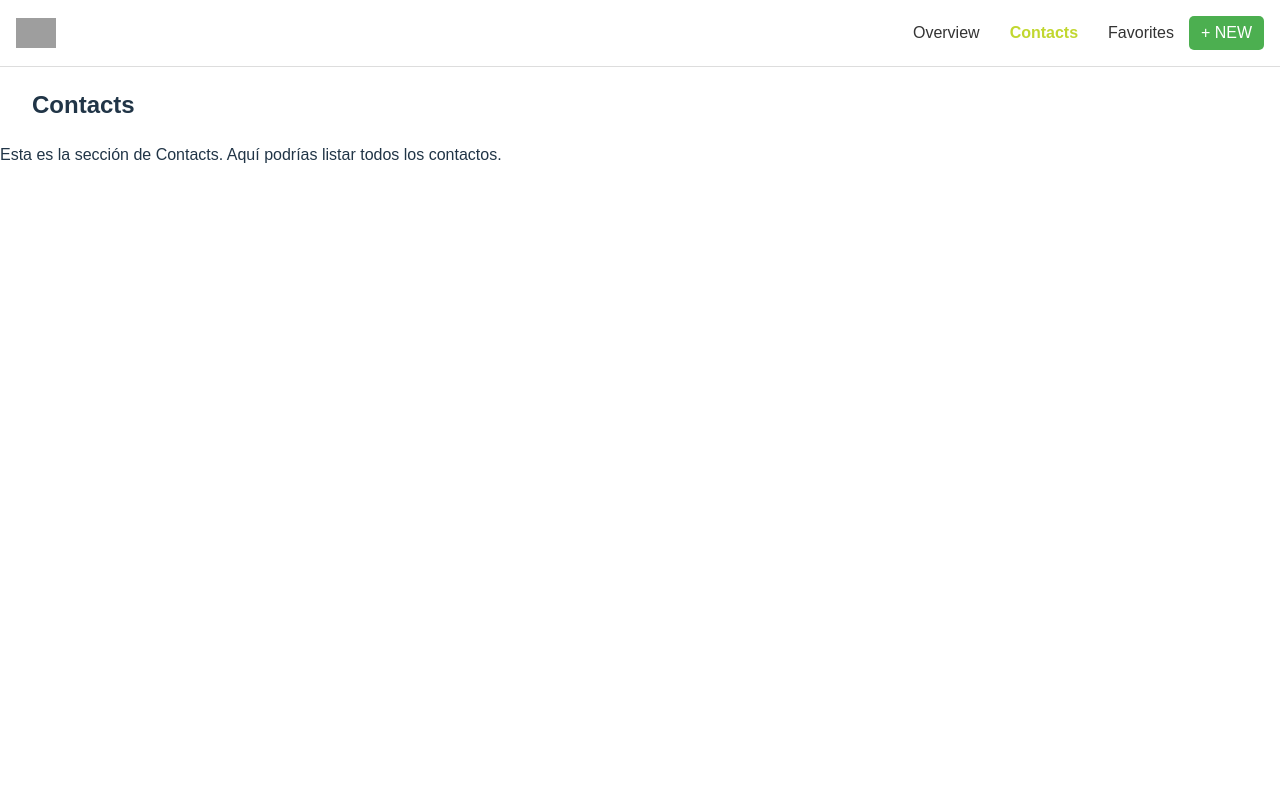
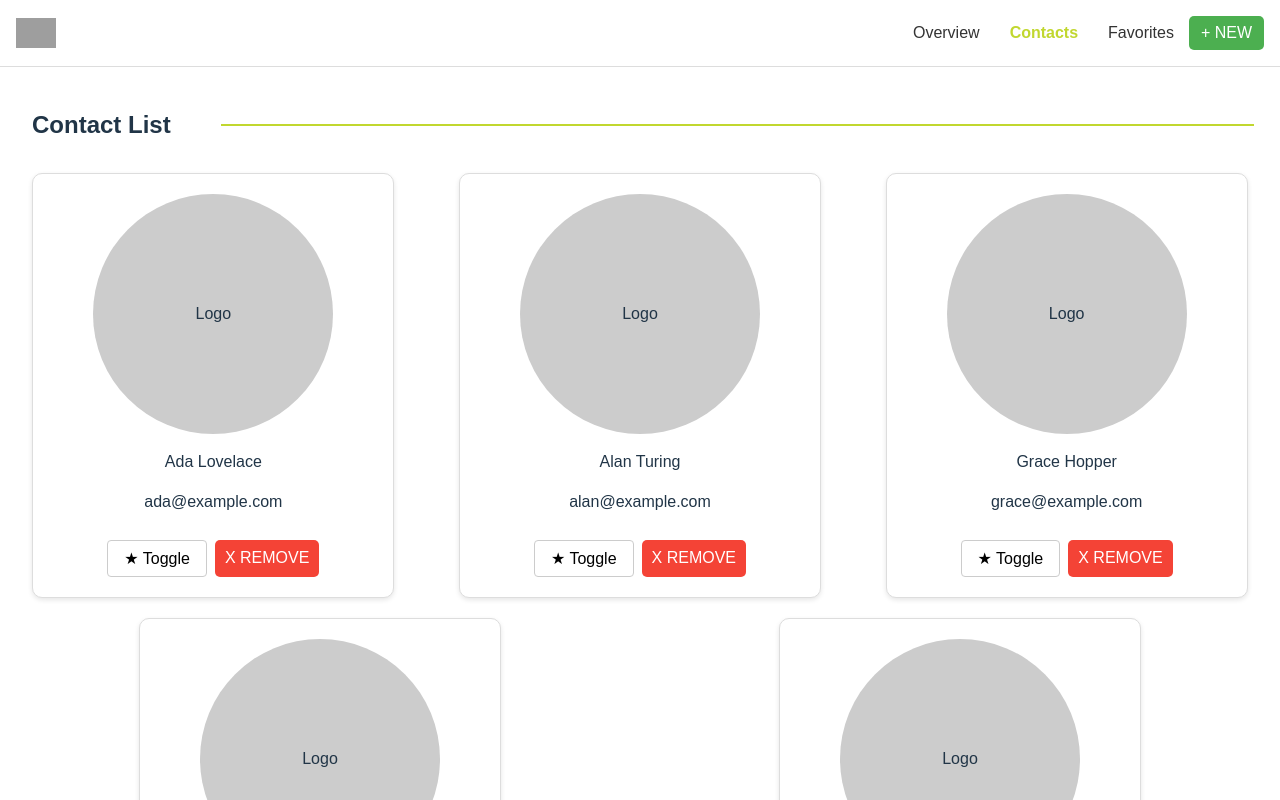
Before and after one commit to fabo0822/contacts-web-app, a React (Vite) app: page / in a window 1280 px wide. Both pictures are taken after a click on the item "Contacts". Shown: the top 800 px of the page. Built offline with nearby package versions, Linux system fonts and the light colour scheme; grey boxes are pictures that could not be loaded.

Commit message:
feat(contacts): list all contacts with favorite and delete actions

```diff
--- a/src/components/Contacts.jsx
+++ b/src/components/Contacts.jsx
@@ -1,9 +1,24 @@
+import FavoriteCard from './FavoriteCard';
 
-function Contacts() {
+function Contacts({ contacts, onToggleFavorite, onRemove }) {
   return (
     <div className="section">
-      <h2>Contacts</h2>
-      <p>Esta es la sección de Contacts. Aquí podrías listar todos los contactos.</p>
+      <div className="favorites-header">
+        <h2>Contact List</h2>
+        <div className="line"></div>
+      </div>
+
+      <div className="favorites-list">
+        {contacts.map((c) => (
+          <FavoriteCard
+            key={c.id}
+            fullName={`${c.firstName} ${c.lastName}`}
+            email={c.email}
+            onToggleFavorite={() => onToggleFavorite(c.id)}
+            onRemove={() => onRemove(c.id)}
+          />
+        ))}
+      </div>
     </div>
   );
 }
```
